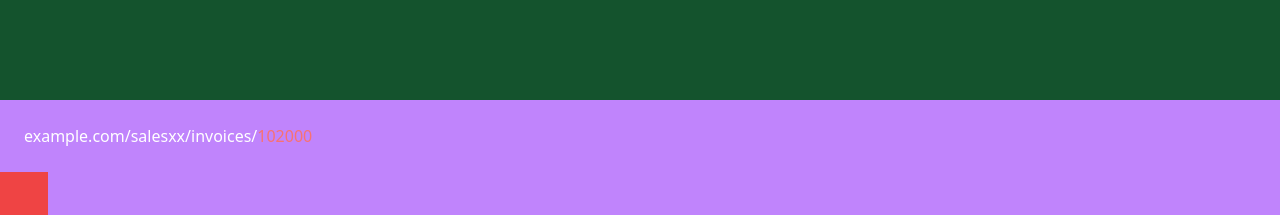
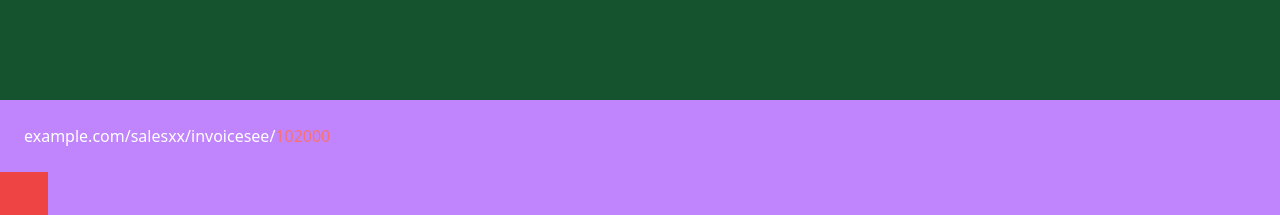
Before and after one commit to mushroomgead/clone-remix, a React (Create React App) app: page / in a window 1280 px wide. Shown: the part 3180-3395 px from the top of the page. Built offline with nearby package versions, Linux system fonts and the light colour scheme.

Commit message:
test original2

```diff
--- a/src/MiniDashboard.js
+++ b/src/MiniDashboard.js
@@ -14,7 +14,7 @@ export default function MiniDashboard({ state }) {
         </span>
         /
         <span className={`${state === "module" && "text-yellow-400"}`}>
-          invoices
+          invoicesee
         </span>
         /<span className={`${state === "id" && "text-red-400"}`}>102000</span>
       </div>
```
